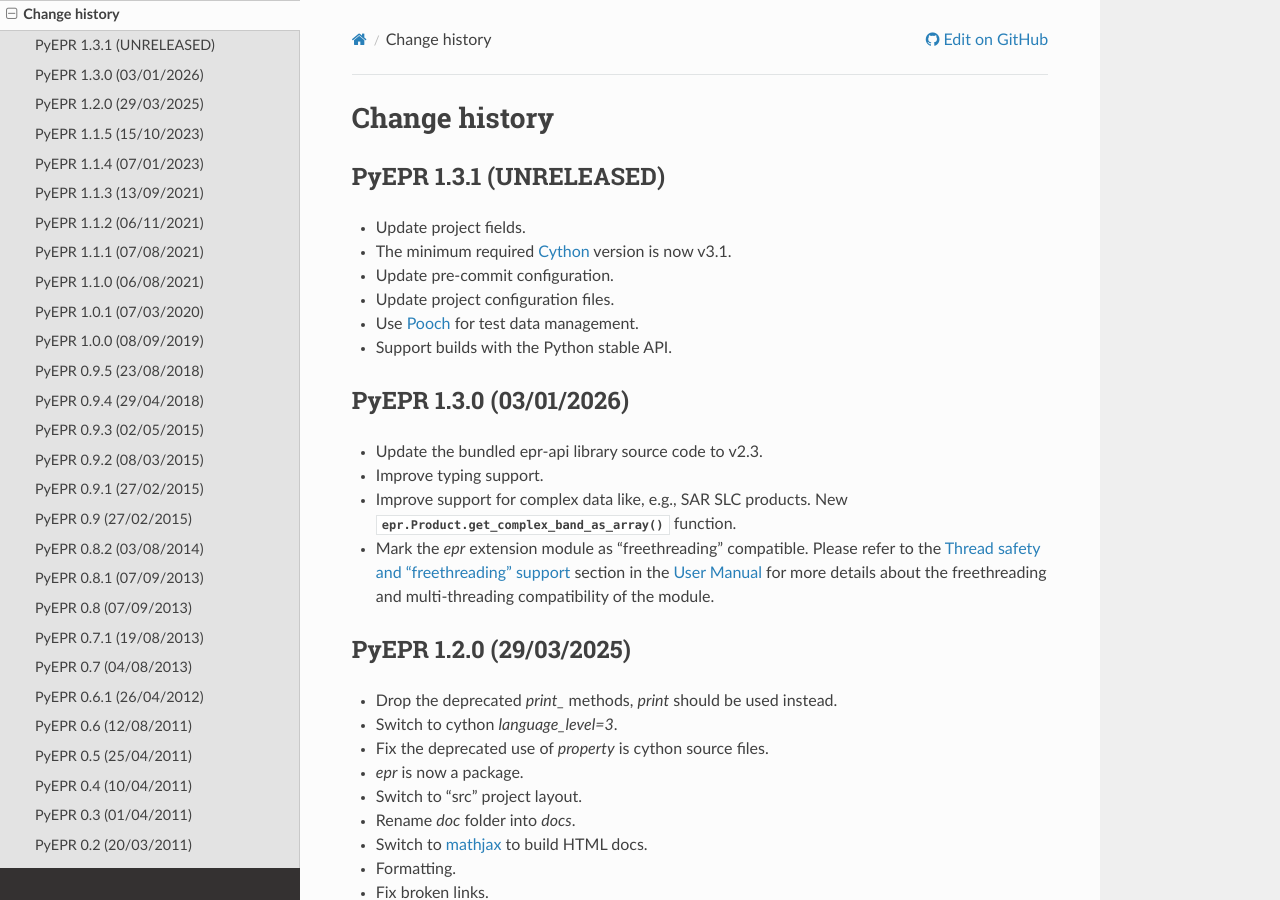
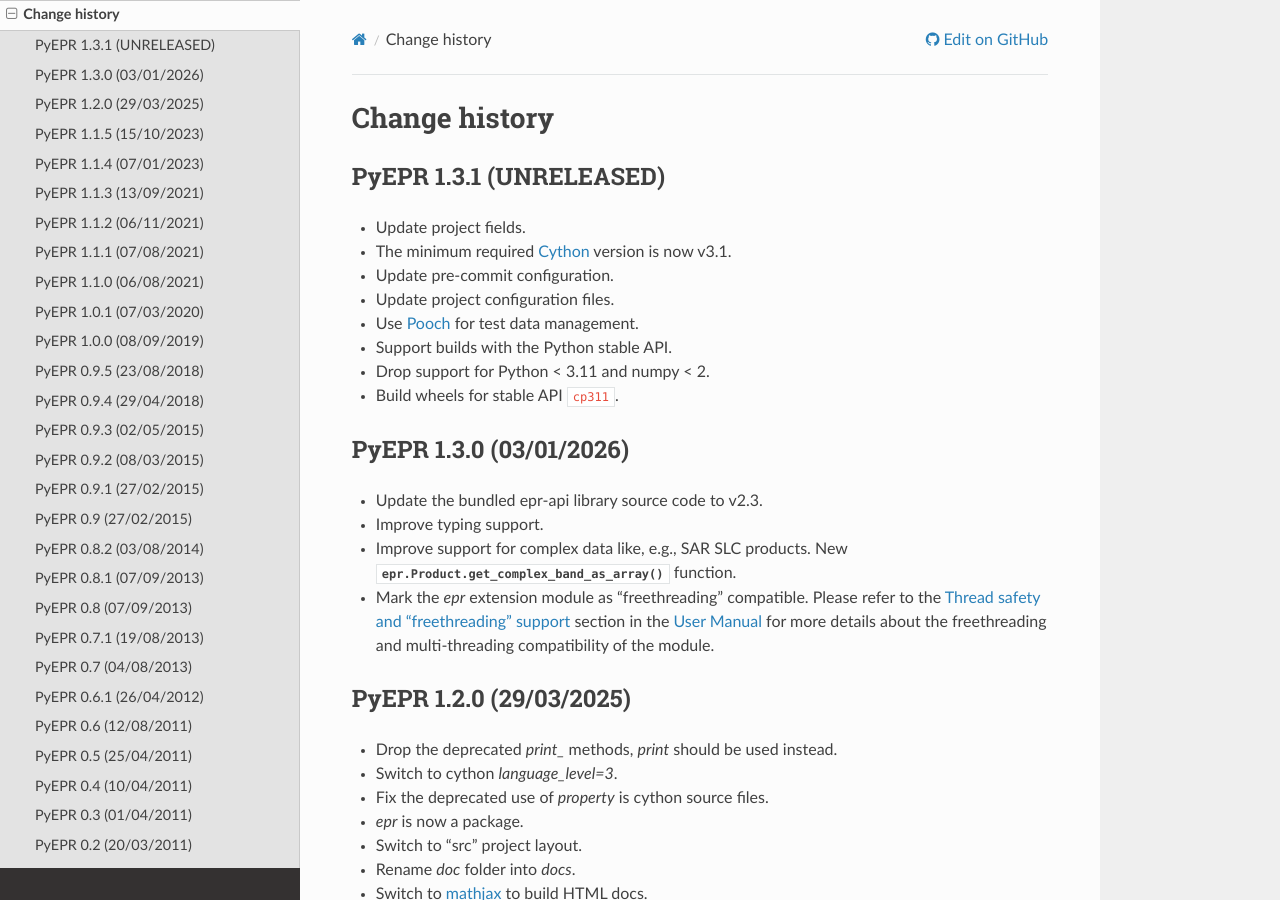
Before and after one commit to avalentino/pyepr, a Sphinx documentation site: the page built from docs/NEWS.rst, in a window 1280 px wide and 900 px high. Built offline with Sphinx 7.4.7 and the Read the Docs theme 3.1.0, drawn with Linux system fonts in a browser that asks for light colours.

Commit message:
Update NEWS.rst

```diff
--- a/docs/NEWS.rst
+++ b/docs/NEWS.rst
@@ -11,6 +11,8 @@
 * Update project configuration files.
 * Use Pooch_ for test data management.
 * Support builds with the Python stable API.
+* Drop support for Python < 3.11 and numpy < 2.
+* Build wheels for stable API ``cp311``.
 
 .. _Pooch: https://www.fatiando.org/pooch/latest/
 
```
